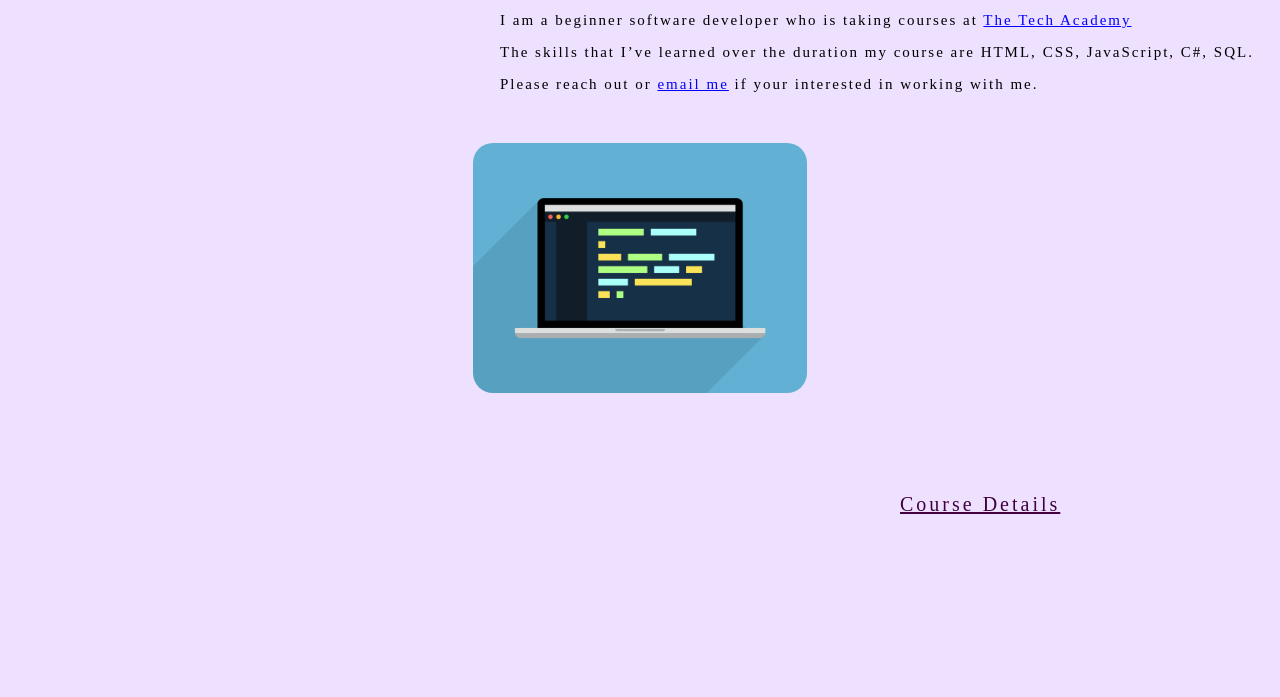
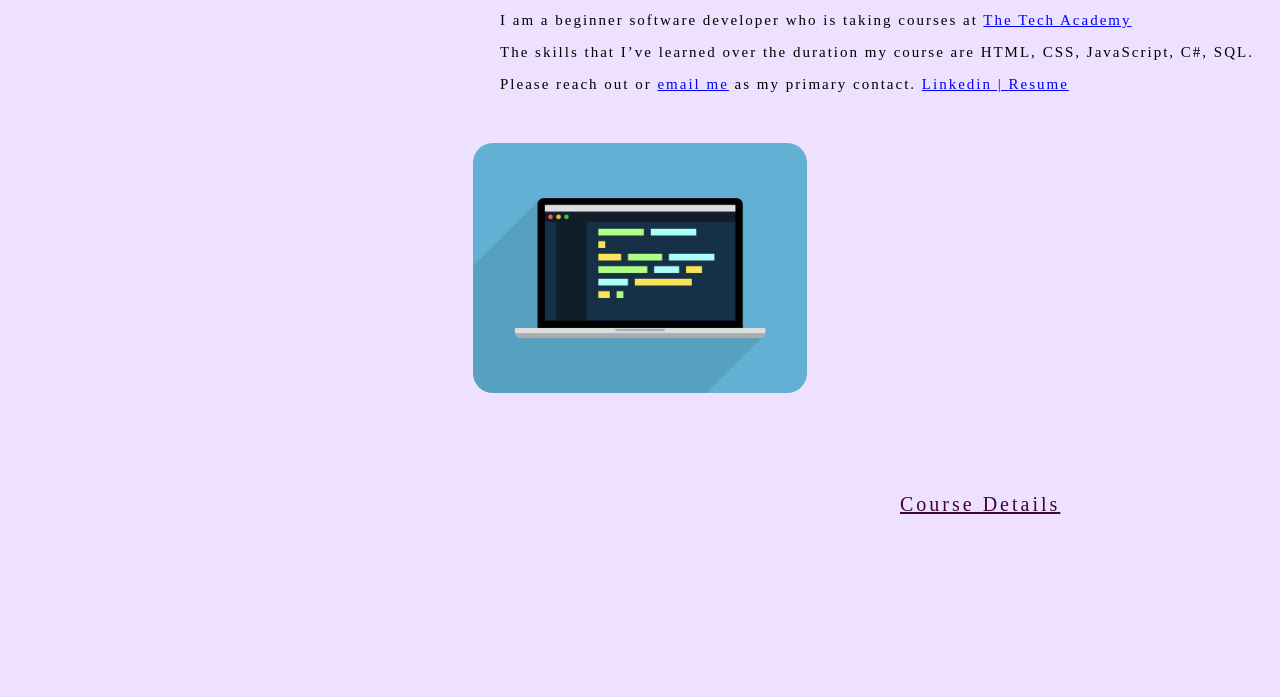
Before and after one commit to Eli-gav/Eli-gav.github.io, a plain HTML site: page index.html in a window 1280 px wide. Shown: the part 1012-1709 px from the top of the page. Drawn offline with Linux system fonts and the light colour scheme.

Commit message:
2 files added

```diff
--- a/index.html
+++ b/index.html
@@ -6,7 +6,6 @@
         <link rel="stylesheet" href="./css/final_css.css">
         <script src="./js/one_page_.js" defer></script>
     </head>
-
 
 
 
@@ -59,7 +58,11 @@
                                 <span class="change">HTML, </span><span class="change">CSS, </span>
                                 <span class="change">JavaScript, </span><span class="change">C#, </span>
                                 <span class="change">SQL.</span><br></p>
-                            <p>Please reach out or <a href="#contact">email me</a> if your interested in working with me.<br></p>
+                            <p>Please reach out or <a href="#contact">email me</a> as my primary contact.
+                                <a href="https://www.linkedin.com/in/elise-snow-software-developer/" target="_blank">Linkedin | </a>
+                                <a href="https://docs.google.com/document/d/1JXqRXRC4JFS_WmnGTrCDs5kHkKqTqXnIjtraA0wBGCQ/edit?usp=sharing" target="_blank">Resume</a>
+                            </p>
+
                         </div>
 
                         <div class="op">
@@ -120,6 +123,7 @@
 
 
 
+
                 <!--GITHUB--------->
                 <div id="github">
 
```
Also changed, not shown: 1 other file.
